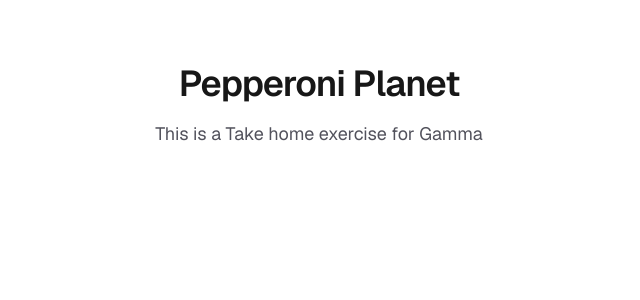
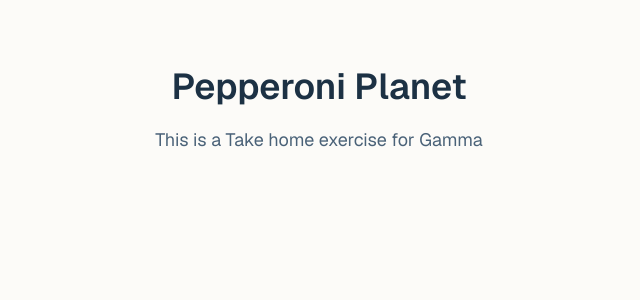
Before and after one commit to rhythm28j-cpu/gm, a Next.js app: page / in a window 1280 px wide. Shown: the top 300 px of the page, without its empty margins (321-961 px from the left). Built offline with nearby package versions, Linux system fonts and the light colour scheme.

Commit message:
create foundational styles and tokens for spacing, fonts and colors. Add theme provider for chaging color themes. Use tokens to style the App.

```diff
--- a/src/app/globals.css
+++ b/src/app/globals.css
@@ -1,26 +1,24 @@
 @import "tailwindcss";
-
-:root {
-  --background: #ffffff;
-  --foreground: #171717;
-}
+@import "../styles/tokens.css";
+@import "../styles/foundation.css";
 
 @theme inline {
-  --color-background: var(--background);
-  --color-foreground: var(--foreground);
-  --font-sans: var(--font-geist-sans);
-  --font-mono: var(--font-geist-mono);
+  /* Brand palette */
+  --color-pepperoni-red: var(--color-pepperoni-red);
+  --color-firebrick-oven: var(--color-firebrick-oven);
+  --color-orbital-blue: var(--color-orbital-blue);
+  --color-crust: var(--color-crust);
+  --color-starlight: var(--color-starlight);
+
+  /* Semantic colors */
+  --color-background: var(--token-background);
+  --color-foreground: var(--token-foreground);
+  --color-primary: var(--token-primary);
+  --color-primary-hover: var(--token-primary-hover);
+  --color-accent: var(--token-accent);
+  --color-muted: var(--token-muted);
+  --color-border: var(--token-border);
+
+  /* Typography */
+  --font-sans: var(--font-family-sans);
 }
-
-@media (prefers-color-scheme: dark) {
-  :root {
-    --background: #0a0a0a;
-    --foreground: #ededed;
-  }
-}
-
-body {
-  background: var(--background);
-  color: var(--foreground);
-  font-family: var(--font-sans), system-ui, sans-serif;
-}
--- a/src/app/layout.tsx
+++ b/src/app/layout.tsx
@@ -1,14 +1,10 @@
 import type { Metadata } from "next";
-import { Geist, Geist_Mono } from "next/font/google";
+import { Geist } from "next/font/google";
+import { ThemeProvider } from "@/styles/ThemeProvider";
 import "./globals.css";
 
 const geistSans = Geist({
   variable: "--font-geist-sans",
-  subsets: ["latin"],
-});
-
-const geistMono = Geist_Mono({
-  variable: "--font-geist-mono",
   subsets: ["latin"],
 });
 
@@ -25,9 +21,12 @@ export default function RootLayout({
   return (
     <html
       lang="en"
-      className={`${geistSans.variable} ${geistMono.variable} h-full antialiased`}
+      className={`${geistSans.variable} h-full`}
+      suppressHydrationWarning
     >
-      <body className="min-h-full flex flex-col">{children}</body>
+      <body className="min-h-full flex flex-col">
+        <ThemeProvider>{children}</ThemeProvider>
+      </body>
     </html>
   );
 }
--- /dev/null
+++ b/src/components/App.css
@@ -0,0 +1,29 @@
+.app {
+  display: flex;
+  flex-direction: column;
+  align-items: center;
+  justify-content: center;
+  min-height: 100%;
+  padding-inline: var(--spacing-6);
+  padding-block: var(--spacing-16);
+}
+
+.app__main {
+  width: 100%;
+  max-width: var(--layout-content-max);
+  text-align: center;
+}
+
+.app__title {
+  color: var(--token-foreground);
+  font-size: var(--font-size-4xl);
+  font-weight: var(--font-weight-semibold);
+  line-height: var(--line-height-tight);
+}
+
+.app__description {
+  margin-top: var(--spacing-4);
+  color: var(--token-muted);
+  font-size: var(--font-size-lg);
+  line-height: var(--line-height-relaxed);
+}
--- a/src/components/App.tsx
+++ b/src/components/App.tsx
@@ -1,13 +1,13 @@
 "use client";
+
+import "./App.css";
 
 export default function App() {
   return (
-    <div className="flex min-h-full flex-col items-center justify-center px-6 py-16">
-      <main className="w-full max-w-2xl text-center">
-        <h1 className="text-4xl font-semibold tracking-tight text-foreground">
-          Pepperoni Planet
-        </h1>
-        <p className="mt-4 text-lg text-zinc-600 dark:text-zinc-400">
+    <div className="app">
+      <main className="app__main">
+        <h1 className="app__title">Pepperoni Planet</h1>
+        <p className="app__description">
           This is a Take home exercise for Gamma
         </p>
       </main>
--- /dev/null
+++ b/src/styles/ThemeProvider.tsx
@@ -0,0 +1,100 @@
+"use client";
+
+import {
+  createContext,
+  useCallback,
+  useContext,
+  useEffect,
+  useMemo,
+  useState,
+} from "react";
+
+export type Theme = "light" | "dark" | "system";
+type ResolvedTheme = "light" | "dark";
+
+type ThemeContextValue = {
+  theme: Theme;
+  resolvedTheme: ResolvedTheme;
+  setTheme: (theme: Theme) => void;
+};
+
+const ThemeContext = createContext<ThemeContextValue | undefined>(undefined);
+
+const STORAGE_KEY = "pepperoni-planet-theme";
+
+function getSystemTheme(): ResolvedTheme {
+  if (typeof window === "undefined") {
+    return "light";
+  }
+
+  return window.matchMedia("(prefers-color-scheme: dark)").matches
+    ? "dark"
+    : "light";
+}
+
+function resolveTheme(theme: Theme): ResolvedTheme {
+  return theme === "system" ? getSystemTheme() : theme;
+}
+
+function applyTheme(theme: Theme) {
+  const resolved = resolveTheme(theme);
+  document.documentElement.setAttribute("data-theme", resolved);
+  return resolved;
+}
+
+type ThemeProviderProps = {
+  children: React.ReactNode;
+  defaultTheme?: Theme;
+};
+
+export function ThemeProvider({
+  children,
+  defaultTheme = "system",
+}: ThemeProviderProps) {
+  const [theme, setThemeState] = useState<Theme>(defaultTheme);
+  const [resolvedTheme, setResolvedTheme] = useState<ResolvedTheme>("light");
+
+  const setTheme = useCallback((nextTheme: Theme) => {
+    setThemeState(nextTheme);
+    localStorage.setItem(STORAGE_KEY, nextTheme);
+    setResolvedTheme(applyTheme(nextTheme));
+  }, []);
+
+  useEffect(() => {
+    const stored = localStorage.getItem(STORAGE_KEY) as Theme | null;
+    const initial = stored ?? defaultTheme;
+    setThemeState(initial);
+    setResolvedTheme(applyTheme(initial));
+
+    const mediaQuery = window.matchMedia("(prefers-color-scheme: dark)");
+    const handleChange = () => {
+      const current =
+        (localStorage.getItem(STORAGE_KEY) as Theme | null) ?? defaultTheme;
+      if (current === "system") {
+        setResolvedTheme(applyTheme("system"));
+      }
+    };
+
+    mediaQuery.addEventListener("change", handleChange);
+    return () => mediaQuery.removeEventListener("change", handleChange);
+  }, [defaultTheme]);
+
+  const value = useMemo(
+    () => ({ theme, resolvedTheme, setTheme }),
+    [theme, resolvedTheme, setTheme],
+  );
+
+  return (
+    <ThemeContext.Provider value={value}>{children}</ThemeContext.Provider>
+  );
+}
+
+export function useTheme() {
+  const context = useContext(ThemeContext);
+
+  if (!context) {
+    throw new Error("useTheme must be used within a ThemeProvider");
+  }
+
+  return context;
+}
--- /dev/null
+++ b/src/styles/foundation.css
@@ -0,0 +1,35 @@
+*,
+*::before,
+*::after {
+  box-sizing: border-box;
+}
+
+html {
+  -webkit-font-smoothing: antialiased;
+  -moz-osx-font-smoothing: grayscale;
+}
+
+body {
+  margin: 0;
+  min-height: 100%;
+  background-color: var(--token-background);
+  color: var(--token-foreground);
+  font-family: var(--font-family-sans);
+  font-size: var(--font-size-base);
+  line-height: var(--line-height-normal);
+}
+
+h1,
+h2,
+h3,
+h4,
+h5,
+h6 {
+  margin: 0;
+  font-weight: var(--font-weight-semibold);
+  line-height: var(--line-height-tight);
+}
+
+p {
+  margin: 0;
+}
--- /dev/null
+++ b/src/styles/index.ts
@@ -0,0 +1,2 @@
+export * from "./tokens";
+export { ThemeProvider, useTheme, type Theme } from "./ThemeProvider";
--- /dev/null
+++ b/src/styles/tokens.css
@@ -0,0 +1,76 @@
+:root,
+[data-theme="light"] {
+  /* Brand palette */
+  --color-pepperoni-red: #7d2520;
+  --color-firebrick-oven: #a53726;
+  --color-orbital-blue: #1c3144;
+  --color-crust: #fae6a3;
+  --color-starlight: #fcfbf8;
+
+  /* Semantic tokens — light */
+  --token-background: var(--color-starlight);
+  --token-foreground: var(--color-orbital-blue);
+  --token-primary: var(--color-pepperoni-red);
+  --token-primary-hover: var(--color-firebrick-oven);
+  --token-accent: var(--color-crust);
+  --token-muted: #4a6278;
+  --token-border: #e8dfc8;
+
+  /* Spacing */
+  --spacing-0: 0;
+  --spacing-1: 0.25rem;
+  --spacing-2: 0.5rem;
+  --spacing-3: 0.75rem;
+  --spacing-4: 1rem;
+  --spacing-5: 1.25rem;
+  --spacing-6: 1.5rem;
+  --spacing-8: 2rem;
+  --spacing-10: 2.5rem;
+  --spacing-12: 3rem;
+  --spacing-16: 4rem;
+  --spacing-20: 5rem;
+  --spacing-24: 6rem;
+
+  /* Layout */
+  --layout-content-max: calc(var(--spacing-24) * 7);
+
+  /* Typography */
+  --font-family-sans: var(--font-geist-sans), ui-sans-serif, system-ui, sans-serif;
+  --font-size-xs: 0.75rem;
+  --font-size-sm: 0.875rem;
+  --font-size-base: 1rem;
+  --font-size-lg: 1.125rem;
+  --font-size-xl: 1.25rem;
+  --font-size-2xl: 1.5rem;
+  --font-size-3xl: 1.875rem;
+  --font-size-4xl: 2.25rem;
+  --font-weight-normal: 400;
+  --font-weight-medium: 500;
+  --font-weight-semibold: 600;
+  --font-weight-bold: 700;
+  --line-height-tight: 1.25;
+  --line-height-normal: 1.5;
+  --line-height-relaxed: 1.625;
+}
+
+[data-theme="dark"] {
+  --token-background: var(--color-orbital-blue);
+  --token-foreground: var(--color-starlight);
+  --token-primary: var(--color-firebrick-oven);
+  --token-primary-hover: var(--color-pepperoni-red);
+  --token-accent: #2a4158;
+  --token-muted: #b8c5d0;
+  --token-border: #2f4559;
+}
+
+@media (prefers-color-scheme: dark) {
+  :root:not([data-theme="light"]) {
+    --token-background: var(--color-orbital-blue);
+    --token-foreground: var(--color-starlight);
+    --token-primary: var(--color-firebrick-oven);
+    --token-primary-hover: var(--color-pepperoni-red);
+    --token-accent: #2a4158;
+    --token-muted: #b8c5d0;
+    --token-border: #2f4559;
+  }
+}
--- /dev/null
+++ b/src/styles/tokens/colors.ts
@@ -0,0 +1,31 @@
+export const palette = {
+  pepperoniRed: "#7D2520",
+  firebrickOven: "#A53726",
+  orbitalBlue: "#1C3144",
+  crust: "#FAE6A3",
+  starlight: "#FCFBF8",
+} as const;
+
+export type PaletteColor = keyof typeof palette;
+
+export const lightThemeColors = {
+  background: palette.starlight,
+  foreground: palette.orbitalBlue,
+  primary: palette.pepperoniRed,
+  primaryHover: palette.firebrickOven,
+  accent: palette.crust,
+  muted: "#4A6278",
+  border: "#E8DFC8",
+} as const;
+
+export const darkThemeColors = {
+  background: palette.orbitalBlue,
+  foreground: palette.starlight,
+  primary: palette.firebrickOven,
+  primaryHover: palette.pepperoniRed,
+  accent: "#2A4158",
+  muted: "#B8C5D0",
+  border: "#2F4559",
+} as const;
+
+export type ThemeColors = typeof lightThemeColors;
--- /dev/null
+++ b/src/styles/tokens/index.ts
@@ -0,0 +1,14 @@
+export {
+  palette,
+  lightThemeColors,
+  darkThemeColors,
+  type PaletteColor,
+  type ThemeColors,
+} from "./colors";
+export { spacing, type SpacingToken } from "./spacing";
+export {
+  fontFamily,
+  fontSize,
+  fontWeight,
+  lineHeight,
+} from "./typography";
--- /dev/null
+++ b/src/styles/tokens/spacing.ts
@@ -0,0 +1,17 @@
+export const spacing = {
+  0: "0",
+  1: "0.25rem",
+  2: "0.5rem",
+  3: "0.75rem",
+  4: "1rem",
+  5: "1.25rem",
+  6: "1.5rem",
+  8: "2rem",
+  10: "2.5rem",
+  12: "3rem",
+  16: "4rem",
+  20: "5rem",
+  24: "6rem",
+} as const;
+
+export type SpacingToken = keyof typeof spacing;
--- /dev/null
+++ b/src/styles/tokens/typography.ts
@@ -0,0 +1,27 @@
+export const fontFamily = {
+  sans: 'var(--font-geist-sans), ui-sans-serif, system-ui, sans-serif',
+} as const;
+
+export const fontSize = {
+  xs: "0.75rem",
+  sm: "0.875rem",
+  base: "1rem",
+  lg: "1.125rem",
+  xl: "1.25rem",
+  "2xl": "1.5rem",
+  "3xl": "1.875rem",
+  "4xl": "2.25rem",
+} as const;
+
+export const fontWeight = {
+  normal: "400",
+  medium: "500",
+  semibold: "600",
+  bold: "700",
+} as const;
+
+export const lineHeight = {
+  tight: "1.25",
+  normal: "1.5",
+  relaxed: "1.625",
+} as const;
```
